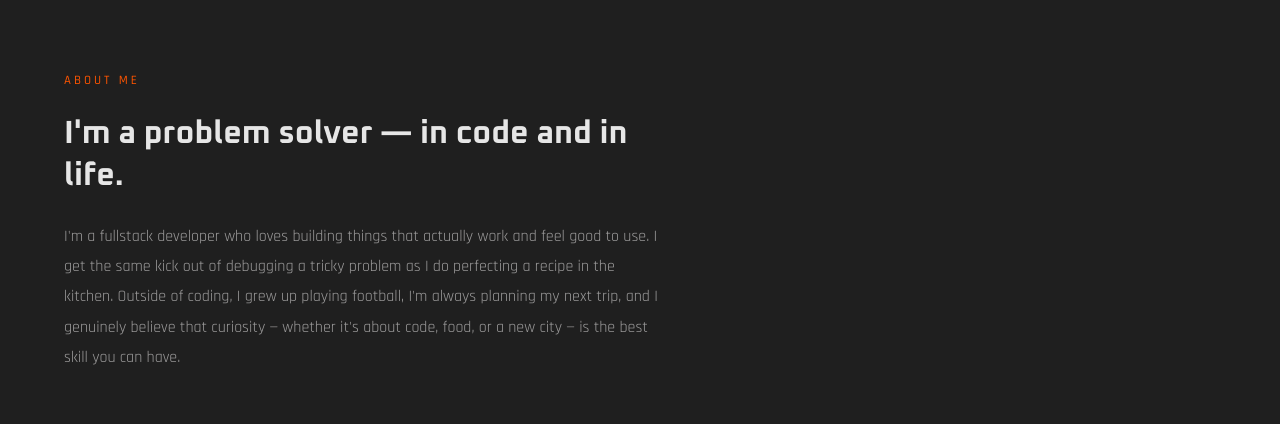
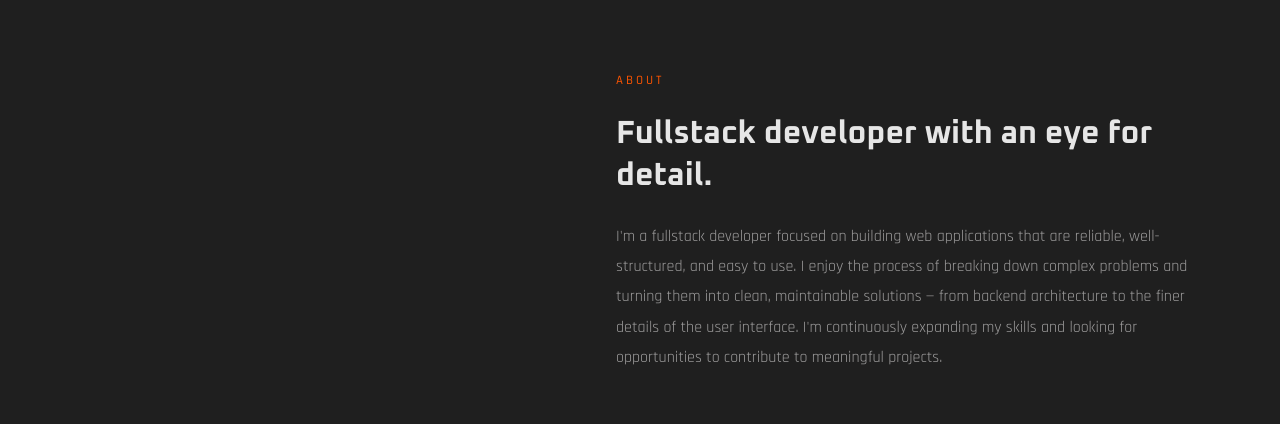
Before and after one commit to bjorkmanemelie/Bjorkman, a React (Vite) app in the folder client/: page / in a window 1280 px wide. Shown: the part 826-1250 px from the top of the page. Built offline with nearby package versions, Linux system fonts and the light colour scheme; no server answers.

Commit message:
moved about me section

```diff
--- a/client/src/components/About.tsx
+++ b/client/src/components/About.tsx
@@ -4,17 +4,15 @@ const About = () => {
   return (
     <section id="about">
       <div className="about-inner">
-        <span className="about-eyebrow">About me</span>
-        <h2 className="about-heading">
-          I'm a problem solver — in code and in life.
-        </h2>
+        <span className="about-eyebrow">About</span>
+        <h2 className="about-heading">Fullstack developer with an eye for detail.</h2>
         <p className="about-text">
-          I'm a fullstack developer who loves building things that actually
-          work and feel good to use. I get the same kick out of debugging a
-          tricky problem as I do perfecting a recipe in the kitchen. Outside
-          of coding, I grew up playing football, I'm always planning my next
-          trip, and I genuinely believe that curiosity — whether it's about
-          code, food, or a new city — is the best skill you can have.
+          I'm a fullstack developer focused on building web applications that
+          are reliable, well-structured, and easy to use. I enjoy the process
+          of breaking down complex problems and turning them into clean,
+          maintainable solutions — from backend architecture to the finer
+          details of the user interface. I'm continuously expanding my skills
+          and looking for opportunities to contribute to meaningful projects.
         </p>
       </div>
     </section>
--- a/client/src/styles/About.css
+++ b/client/src/styles/About.css
@@ -4,8 +4,8 @@
 }
 
 .about-inner {
-  max-width: var(--max-width);
-  margin: 0 auto;
+  max-width: 600px;
+  margin: 0 0 0 auto;
   display: flex;
   flex-direction: column;
   gap: 1.5rem;
```
Also changed, not shown: client/src/assets/Screenshot 2026-07-28 at 19.16.20.png (deleted), client/src/assets/Screenshot 2026-08-02 at 18.38.42.png (added).
